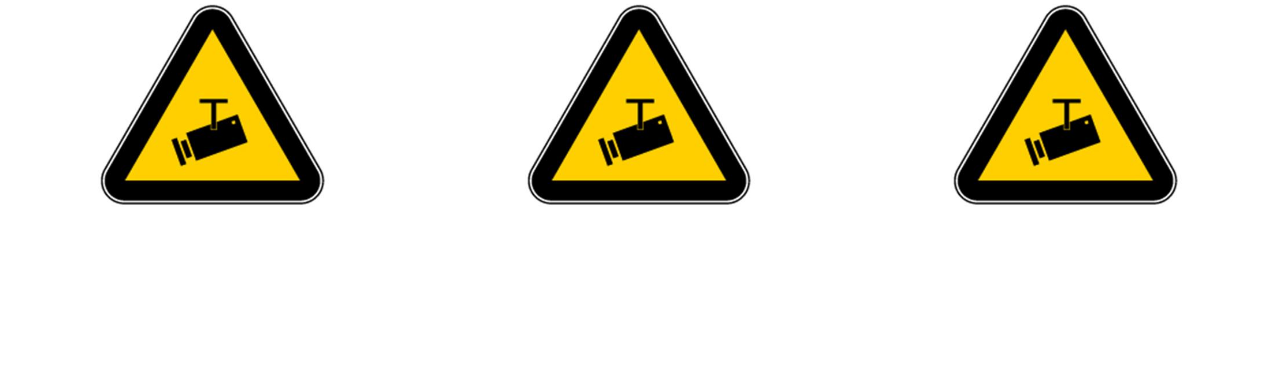
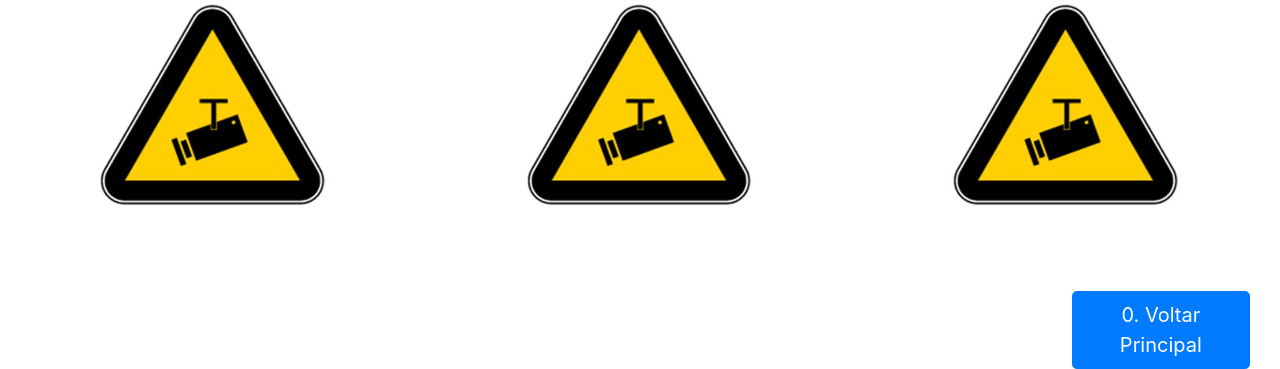
Before and after one commit to adbrum/domotica, a Django app: page /videovigilancia/ in a window 1280 px wide. Shown: the part 562-931 px from the top of the page. Before the commit the page ends 767 px from the top, so only its background shows below. Run offline with Django 3.2, Linux system fonts and the light colour scheme; some libraries are stand-ins or nearby versions.

Commit message:
Add btn voltar pág. vídeo vigilância

```diff
--- a/domotica/core/templates/core/cam_01.html
+++ b/domotica/core/templates/core/cam_01.html
@@ -58,7 +58,7 @@
                     <div id="audio" style="display:none">
                         <h1>
                             <i class="fas fa-volume-up"></i>
-                            Som ligado!
+                            Audio ligado!
                         </h1>
                     </div>
                 </div>
--- a/domotica/core/templates/core/surveillance.html
+++ b/domotica/core/templates/core/surveillance.html
@@ -113,6 +113,18 @@
                     </div>
                 </div>
             </div>
+            <div class="col-md-12" align="right">
+                <br>
+                <br>
+                <br>
+                <div class="col-md-10">
+
+                </div>
+                <div class="col-md-2">
+                    <button type="button" id="btn_back" class="btn btn-primary btn-lg btn-block">0. Voltar Principal
+                    </button>
+                </div>
+            </div>
         </div>
     </div>
 {% endblock content %}
@@ -127,6 +139,10 @@
             $("#cam_01").click(function () {
                 window.location = "/cam01/";
             });
+
+            $("#btn_back").click(function () {
+                window.location = "/";
+            });
         });
     </script>
 {% endblock javascript %}
```
